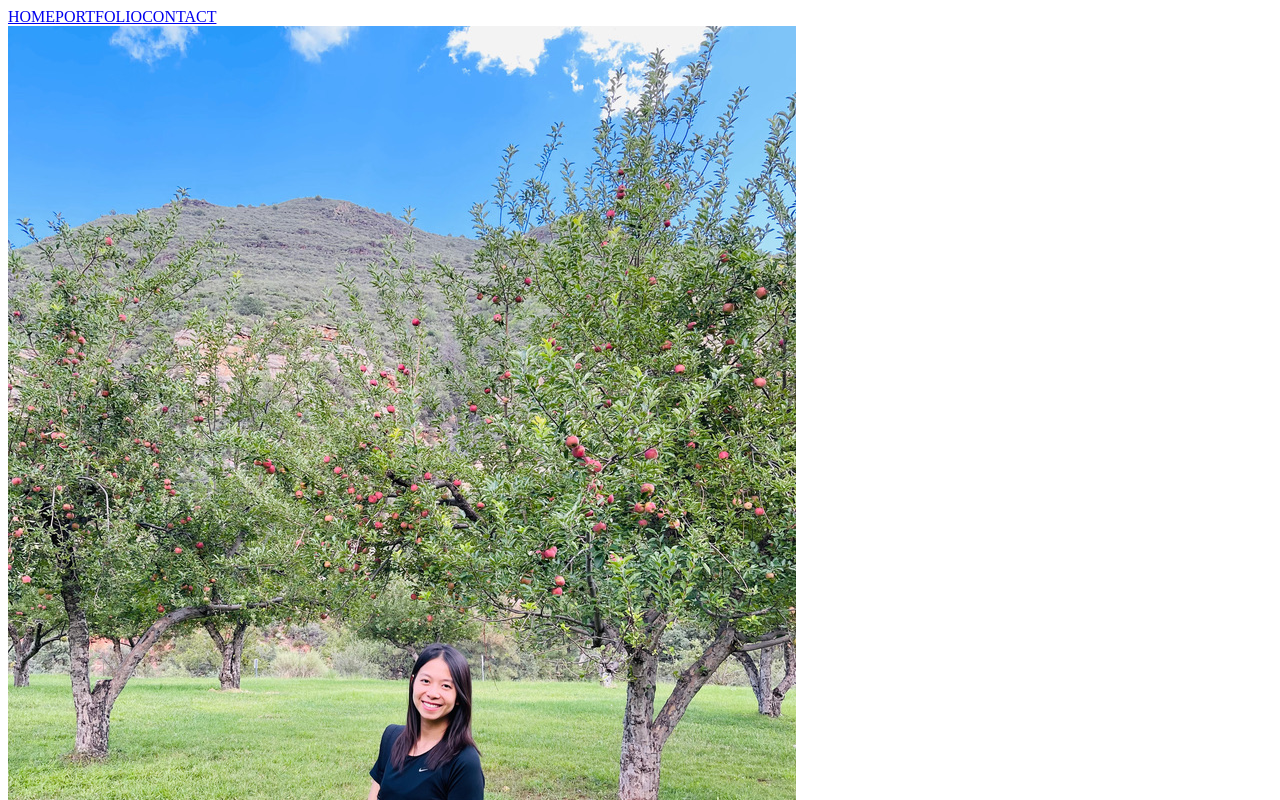
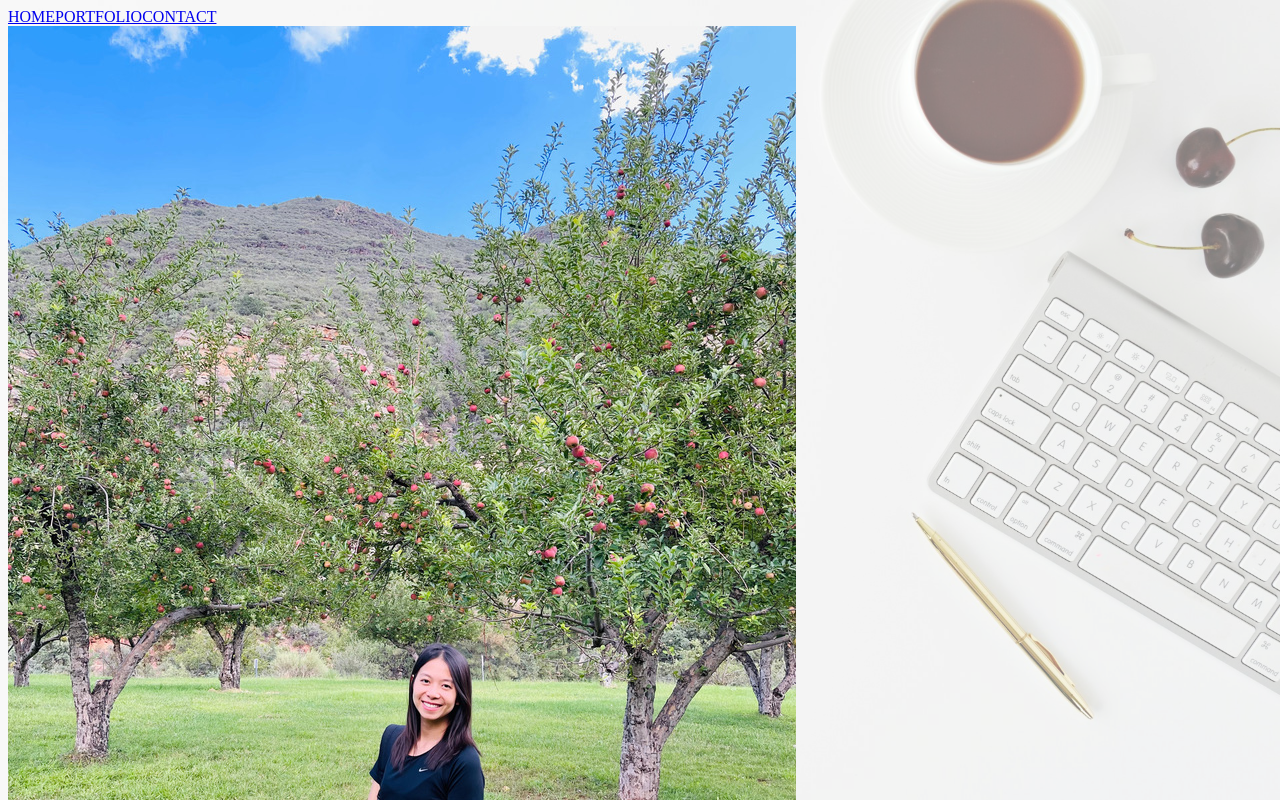
Before and after one commit to annaduong17/portfolio, a React (Create React App) app: page / in a window 1280 px wide. Shown: the top 800 px of the page. Built offline with nearby package versions, Linux system fonts and the light colour scheme.

Commit message:
set up style sheet with colors and fonts and add background

```diff
--- a/package.json
+++ b/package.json
@@ -10,6 +10,7 @@
     "react-dom": "^18.2.0",
     "react-router-dom": "^6.21.3",
     "react-scripts": "5.0.1",
+    "sass": "^1.70.0",
     "web-vitals": "^2.1.4"
   },
   "scripts": {
--- a/src/App.js
+++ b/src/App.js
@@ -9,6 +9,7 @@ function App () {
   return(
     <BrowserRouter>
       <div className='app'>
+        <img className='background' width={900} height={600}src="/images/background.jpg" alt="workspace with coffee, cherries, and keyboard" />
         <Navbar />
 
         <Routes>
--- a/src/components/Phone.js
+++ b/src/components/Phone.js
@@ -1,4 +1,10 @@
 function Phone() {
+  const playlist = [
+    'Currently learning Next.js',
+    'Currently working on a Restaurant Online Ordering App',
+    'Currently reading A Quiet Life by Ethan Joella'
+  ]
+
   return (
     <div className="phone">
       <div className="phone-display">
--- a/src/index.js
+++ b/src/index.js
@@ -1,6 +1,7 @@
 import React from 'react';
 import ReactDOM from 'react-dom/client';
 import App from './App';
+import './index.scss';
 
 const root = ReactDOM.createRoot(document.getElementById('root'));
 root.render(
--- /dev/null
+++ b/src/index.scss
@@ -0,0 +1,25 @@
+@import url('https://fonts.googleapis.com/css2?family=Catamaran:wght@300;400;500;700;800&family=Kaushan+Script&display=swap');
+
+$cherry: rgba(58, 9, 11, 1);
+$light-cherry: rgba(58, 9, 11, 0.25);
+$pink: rgba(231, 113, 127, 1);
+$light-pink: rgba(231, 113, 127, 0.25);
+$gray: rgba(230, 230, 230, 1);
+$white: #FFFFFF;
+
+body {
+  position: relative;
+  box-sizing: border-box;
+  width: 100%;
+  height: 100%;
+}
+
+.background {
+  position: fixed;
+  width: 100%;
+  max-width: 2000px;
+  height: auto;
+  inset: 0;
+  opacity: 50%;
+  z-index: -1;
+}
```
Also changed, not shown: public/images/background.jpg (added), 1 other file (tests, documents, lock files or other folders).
